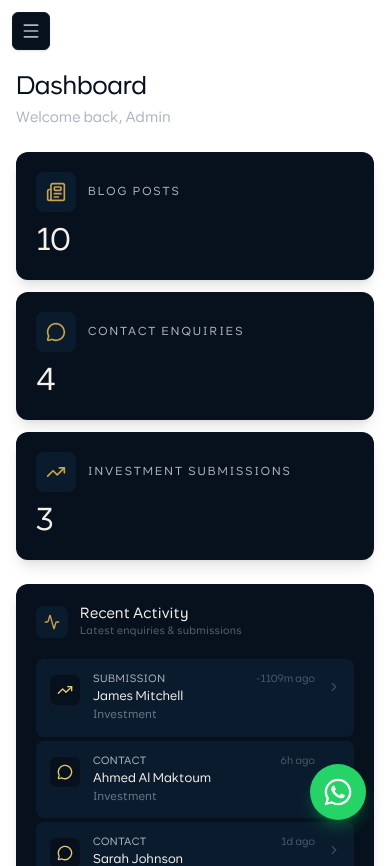
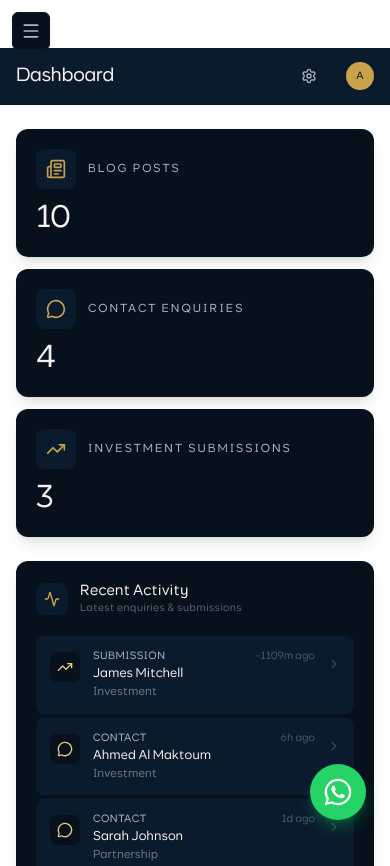
Before and after one commit to nurmandev/Fortress, a Next.js app: page /admin in a window 390 px wide. Shown: the top 866 px of the page. Built offline with nearby package versions, Linux system fonts and the light colour scheme.

Commit message:
fix(admin): responsive mobile fixes, rounded preloader, dark navy navbar

```diff
--- a/src/app/admin/blog/[slug]/page.tsx
+++ b/src/app/admin/blog/[slug]/page.tsx
@@ -102,7 +102,7 @@ export default function ArticleEditor({ params }: { params: Promise<{ slug: stri
   return (
     <div className="min-h-screen bg-white flex">
       <AdminSidebar active="Blog Posts" />
-      <main className="flex-1 overflow-auto min-h-screen pt-12 md:pt-0">
+      <main className="flex-1 overflow-y-auto overflow-x-hidden min-h-screen pt-12 md:pt-0">
         <div className="max-w-7xl mx-auto px-4 md:px-6 py-6">
           <div className="flex items-center justify-between mb-6">
             <div>
--- a/src/app/admin/blog/page.tsx
+++ b/src/app/admin/blog/page.tsx
@@ -49,7 +49,7 @@ export default function BlogList() {
   return (
     <div className="min-h-screen bg-white flex">
       <AdminSidebar active="Blog Posts" />
-      <main className="flex-1 overflow-auto min-h-screen pt-12 md:pt-0">
+      <main className="flex-1 overflow-y-auto overflow-x-hidden min-h-screen pt-12 md:pt-0">
         <div className="max-w-7xl mx-auto px-4 md:px-6 py-6">
           <div className="flex items-center justify-between mb-6">
             <div>
--- a/src/app/admin/content/[slug]/page.tsx
+++ b/src/app/admin/content/[slug]/page.tsx
@@ -50,7 +50,7 @@ export default function PageEditor({ params }: { params: Promise<{ slug: string
   return (
     <div className="min-h-screen bg-white flex">
       <AdminSidebar active="Content" />
-      <main className="flex-1 overflow-auto min-h-screen pt-12 md:pt-0">
+      <main className="flex-1 overflow-y-auto overflow-x-hidden min-h-screen pt-12 md:pt-0">
         <div className="max-w-7xl mx-auto px-4 md:px-6 py-6">
           <div className="flex items-center justify-between mb-6">
             <div>
--- a/src/app/admin/content/page.tsx
+++ b/src/app/admin/content/page.tsx
@@ -33,7 +33,7 @@ export default function ContentList() {
   return (
     <div className="min-h-screen bg-white flex">
       <AdminSidebar active="Content" />
-      <main className="flex-1 overflow-auto min-h-screen pt-12 md:pt-0">
+      <main className="flex-1 overflow-y-auto overflow-x-hidden min-h-screen pt-12 md:pt-0">
         <div className="max-w-7xl mx-auto px-4 md:px-6 py-6">
           <div className="mb-6">
             <h1 className="text-2xl font-bold text-fortress-navy tracking-tight">Content Management</h1>
--- a/src/app/admin/enquiries/page.tsx
+++ b/src/app/admin/enquiries/page.tsx
@@ -70,7 +70,7 @@ export default function EnquiriesPage() {
   return (
     <div className="min-h-screen bg-white flex">
       <AdminSidebar active="Enquiries" />
-      <main className="flex-1 overflow-auto min-h-screen pt-12 md:pt-0 flex flex-col md:flex-row">
+      <main className="flex-1 overflow-y-auto overflow-x-hidden min-h-screen pt-12 md:pt-0 flex flex-col md:flex-row">
         <div className={`w-full md:w-[420px] border-b md:border-b-0 md:border-r border-fortress-charcoal flex flex-col bg-white ${selected ? "hidden md:flex" : ""}`}>
           <div className="p-4 border-b border-fortress-charcoal">
             <div className="flex items-center justify-between mb-3">
--- a/src/app/admin/page.tsx
+++ b/src/app/admin/page.tsx
@@ -14,6 +14,7 @@ import {
   ChevronRight,
   FileText,
   BarChart3,
+  Settings,
 } from "lucide-react";
 
 interface Activity {
@@ -66,7 +67,7 @@ export default function AdminDashboard() {
   if (!stats) {
     return (
       <div className="min-h-screen bg-white flex items-center justify-center">
-        <div className="w-8 h-8 border-2 border-fortress-gold border-t-transparent animate-spin" />
+        <div className="w-8 h-8 border-2 border-fortress-gold border-t-transparent animate-spin rounded-full" />
       </div>
     );
   }
@@ -74,15 +75,26 @@ export default function AdminDashboard() {
   return (
     <div className="min-h-screen bg-white flex">
       <AdminSidebar active="Dashboard" />
-      <main className="flex-1 overflow-auto min-h-screen pt-12 md:pt-0">
-        <div className="max-w-7xl mx-auto px-4 md:px-6 py-6">
-          <div className="flex items-center justify-between mb-6">
-            <div>
-              <h1 className="text-2xl font-bold text-fortress-navy tracking-tight">Dashboard</h1>
-              <p className="text-fortress-silver text-sm mt-1">Welcome back, Admin</p>
+      <main className="flex-1 overflow-y-auto overflow-x-hidden min-h-screen pt-12 md:pt-0">
+        <div className="bg-fortress-deep border-b border-fortress-charcoal">
+          <div className="max-w-7xl mx-auto px-4 md:px-6">
+            <div className="flex items-center justify-between h-14">
+              <h1 className="text-lg font-bold text-fortress-ivory tracking-tight">Dashboard</h1>
+              <div className="flex items-center gap-2">
+                <Link href="/admin/settings" className="p-2 text-fortress-silver hover:text-fortress-champagne transition-colors rounded-lg hover:bg-fortress-charcoal">
+                  <Settings className="w-4 h-4" />
+                </Link>
+                <div className="ml-1 pl-2 border-l border-fortress-charcoal flex items-center gap-2">
+                  <div className="w-7 h-7 bg-fortress-gold rounded-full flex items-center justify-center">
+                    <span className="text-[10px] font-bold text-fortress-navy">A</span>
+                  </div>
+                  <span className="text-xs text-fortress-silver hidden sm:inline">Admin</span>
+                </div>
+              </div>
             </div>
           </div>
-
+        </div>
+        <div className="max-w-7xl mx-auto px-4 md:px-6 py-6">
           <div className="grid grid-cols-1 sm:grid-cols-3 gap-3 mb-6">
             {statCards.map((card) => (
               <div key={card.key} className="bg-fortress-navy rounded-xl shadow-lg">
--- a/src/app/admin/settings/page.tsx
+++ b/src/app/admin/settings/page.tsx
@@ -138,7 +138,7 @@ export default function SettingsPage() {
   if (!data) {
     return (
       <div className="min-h-screen bg-white flex items-center justify-center">
-        <div className="w-8 h-8 border-2 border-fortress-gold border-t-transparent animate-spin" />
+        <div className="w-8 h-8 border-2 border-fortress-gold border-t-transparent animate-spin rounded-full" />
       </div>
     );
   }
@@ -146,7 +146,7 @@ export default function SettingsPage() {
   return (
     <div className="min-h-screen bg-white flex">
       <AdminSidebar active="Settings" />
-      <main className="flex-1 overflow-auto min-h-screen pt-12 md:pt-0">
+      <main className="flex-1 overflow-y-auto overflow-x-hidden min-h-screen pt-12 md:pt-0">
         <div className="max-w-7xl mx-auto px-4 md:px-6 py-6">
           <div className="flex items-center justify-between mb-6">
             <div>
--- a/src/components/AdminSidebar.tsx
+++ b/src/components/AdminSidebar.tsx
@@ -47,7 +47,7 @@ export default function AdminSidebar({ active }: AdminSidebarProps) {
       )}
 
       <aside
-        className={`fixed md:relative top-0 left-0 z-40 w-64 bg-fortress-navy flex flex-col shrink-0 h-screen transition-transform duration-200 md:translate-x-0 border-r border-fortress-charcoal ${
+        className={`fixed md:sticky top-0 left-0 z-40 w-64 bg-fortress-navy flex flex-col shrink-0 h-screen transition-transform duration-200 md:translate-x-0 border-r border-fortress-charcoal ${
           open ? "translate-x-0" : "-translate-x-full"
         }`}
       >
```
